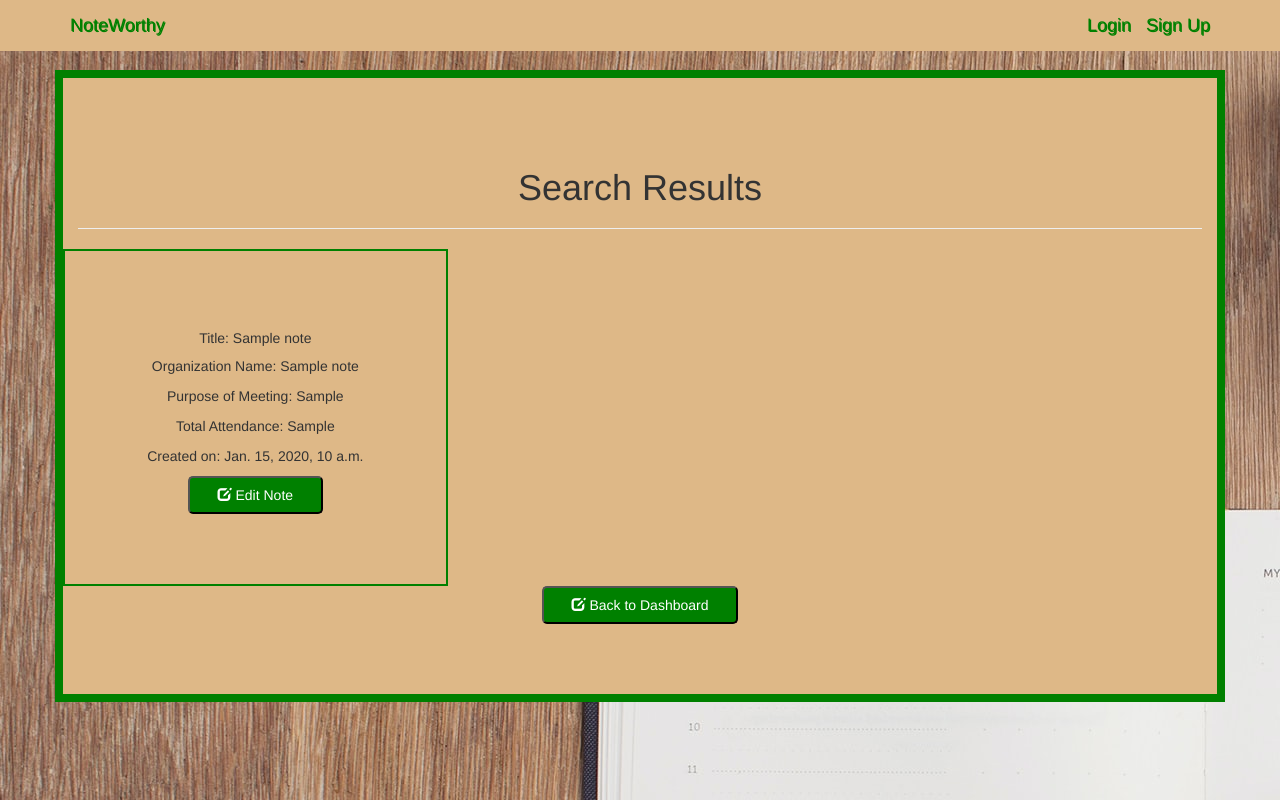
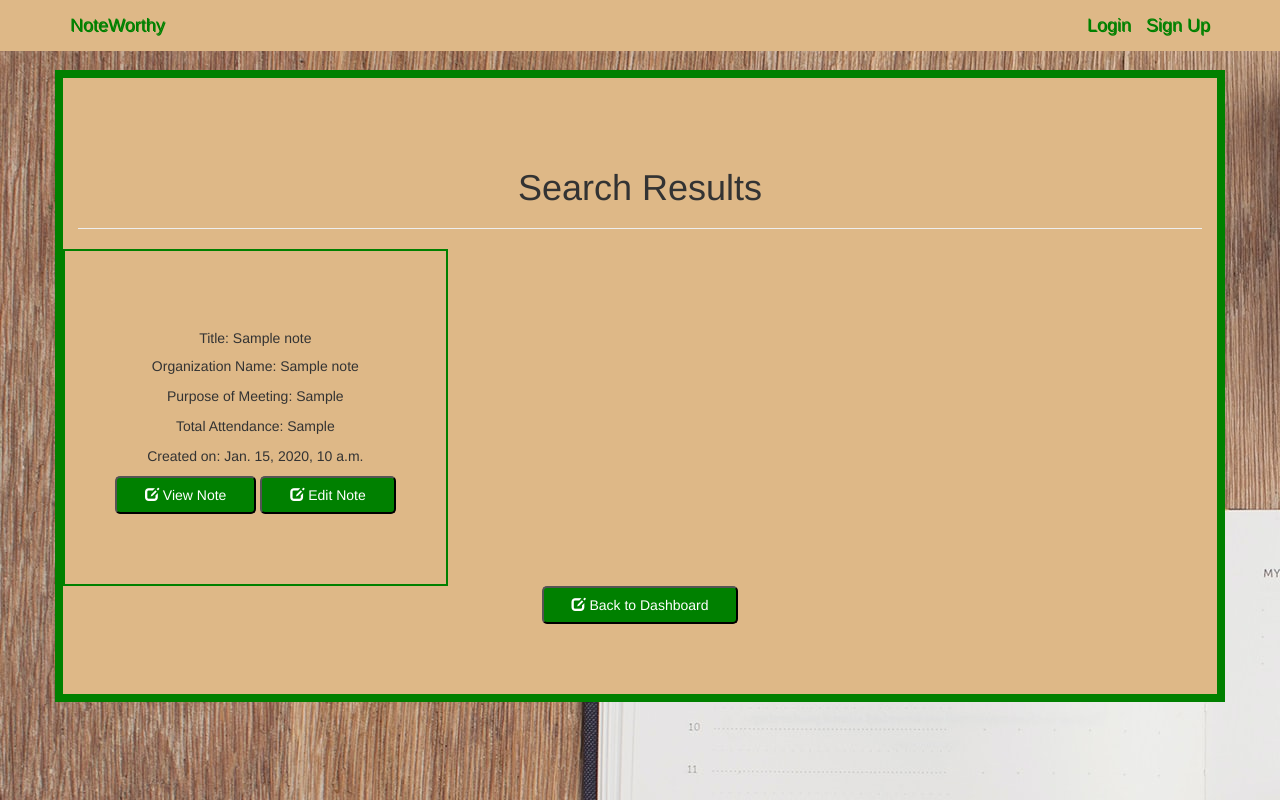
Before and after one commit to jonathankamau/note-taking-app, a Django app: template app/template/search_results.html in a window 1280 px wide. Run offline with Django 3.2, Linux system fonts and the light colour scheme; the template is opened without the code that fills it: values that come from a table or form of the project are taken from there, others are empty; tables that the repository leaves empty hold one stand-in row (values such as "Sample post"); some libraries are stand-ins or nearby versions.

Commit message:
[Feature] add note view redirect button to search results

```diff
--- a/app/template/search_results.html
+++ b/app/template/search_results.html
@@ -15,6 +15,11 @@
                     <p class="card-text">Purpose of Meeting: {{ result.purpose }}</p>
                     <p class="card-text">Total Attendance: {{ result.total_attendance }}</p>
                     <p class="card-text">Created on: {{ result.date_created }}</p>
+                    <a href="{% url 'view_note' result.id %}">
+                        <button type="button" class="pure-button pure-button-primary">
+                            <span class="glyphicon glyphicon-edit"></span> View Note
+                        </button>
+                    </a>
                     <a href="{% url 'edit_note' result.id %}">
                         <button type="button" class="pure-button pure-button-primary">
                             <span class="glyphicon glyphicon-edit"></span> Edit Note
```
